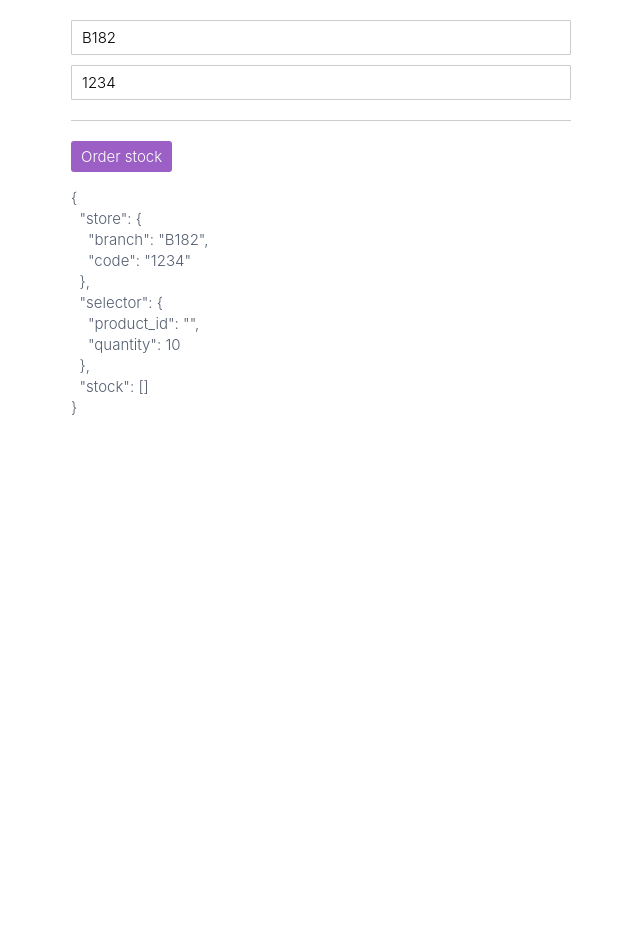
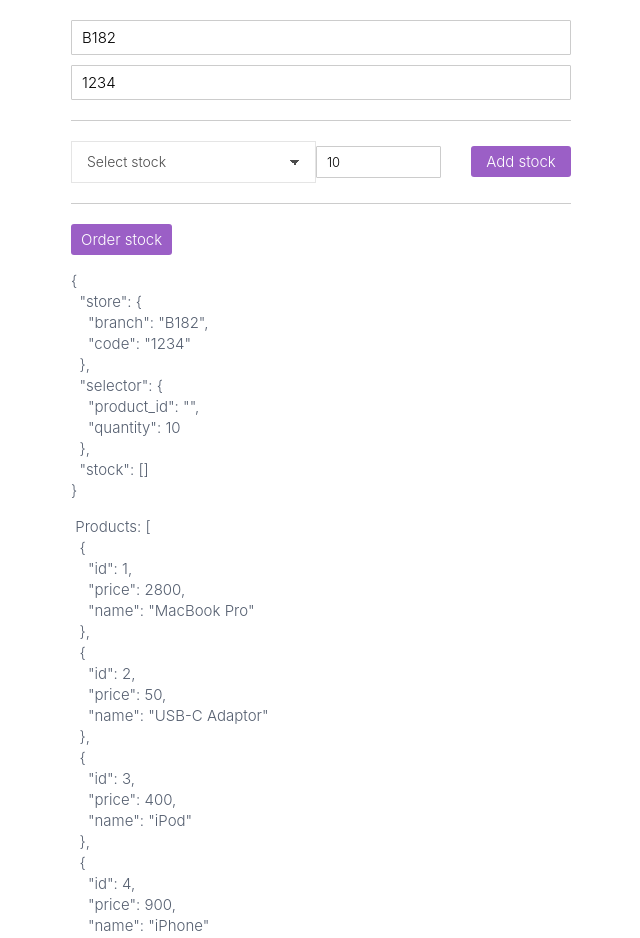
Before and after one commit to stevenmsl/uc-ap-reactive-forms, an Angular app: page / in a window 1280 px wide. Shown: the top 938 px of the page, without its empty margins (319-959 px from the left). Before the commit the page ends 800 px from the top, so only its background shows below. Built offline with nearby package versions, Linux system fonts and the light colour scheme.

Commit message:
Binding form control to <select>

```diff
--- a/src/app/stock-inventory/components/stock-selector/stock-selector.component.html
+++ b/src/app/stock-inventory/components/stock-selector/stock-selector.component.html
@@ -1,3 +1,21 @@
-<div [formGroup]="parent">
-
+<div class="stock-selector" [formGroup]="parent">
+    <div formGroupName="selector">
+        <select formControlName="product_id">
+            <option value="">Select stock</option>
+            <option
+                *ngFor="let product of products"
+                [value]="product.id">
+                {{ product.name}}
+            </option>
+        </select>
+        <input
+            type="number"
+            step="10"
+            min="10"
+            max="1000"
+            formControlName="quantity">
+        <button type="button">
+            Add stock
+        </button>
+    </div>
 </div>
--- a/src/app/stock-inventory/components/stock-selector/stock-selector.component.ts
+++ b/src/app/stock-inventory/components/stock-selector/stock-selector.component.ts
@@ -1,5 +1,6 @@
 import { Component, Input } from "@angular/core";
 import { FormGroup } from '@angular/forms';
+import { Product } from '../../models/product.interface';
 
 @Component({
     selector: 'stock-selector',
@@ -10,4 +11,7 @@ export class StockSelectorComponent {
     @Input()
     parent : FormGroup;
 
+    @Input()
+    products: Product[];
+
 }
--- a/src/app/stock-inventory/containers/stock-inventory/stock-inventory.component.html
+++ b/src/app/stock-inventory/containers/stock-inventory/stock-inventory.component.html
@@ -4,7 +4,7 @@
          [parent]="form">
         </stock-branch>
         <stock-selector
-         [parent]="form">
+         [parent]="form" [products]="products" >
         </stock-selector>
         <stock-products
          [parent]="form">
@@ -17,5 +17,6 @@
             </button>
         </div>
         <pre>{{ form.value | json }}</pre>
+        <pre> Products: {{ products | json }}  </pre>
     </form>
 </div>
--- a/src/app/stock-inventory/containers/stock-inventory/stock-inventory.component.ts
+++ b/src/app/stock-inventory/containers/stock-inventory/stock-inventory.component.ts
@@ -1,5 +1,6 @@
 import { Component } from "@angular/core";
 import { FormGroup, FormControl, FormArray } from '@angular/forms';
+import { Product } from '../../models/product.interface';
 
 @Component({
     selector: 'stock-inventory',
@@ -7,6 +8,14 @@ import { FormGroup, FormControl, FormArray } from '@angular/forms';
     templateUrl: 'stock-inventory.component.html'
 })
 export class StockInventoryComponent {
+    products: Product[] = [
+        { "id": 1, "price": 2800, "name": "MacBook Pro" },
+        { "id": 2, "price": 50, "name": "USB-C Adaptor" },
+        { "id": 3, "price": 400, "name": "iPod" },
+        { "id": 4, "price": 900, "name": "iPhone" },
+        { "id": 5, "price": 600, "name": "Apple Watch" },
+    ]; //Forgot to type the semicolon and the list failed to shows in the stock-selector component
+
     form = new FormGroup({
         store: new FormGroup({
             branch: new FormControl('B182'),
--- /dev/null
+++ b/src/app/stock-inventory/models/product.interface.ts
@@ -0,0 +1,5 @@
+export interface Product {
+    id: number,
+    price: number,
+    name: string
+}
```
